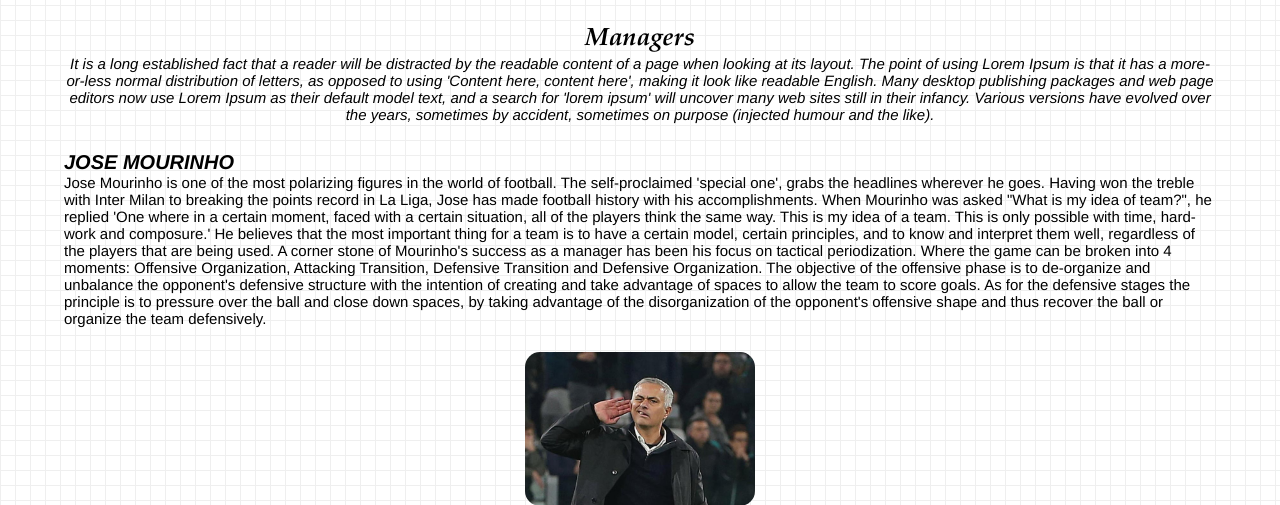
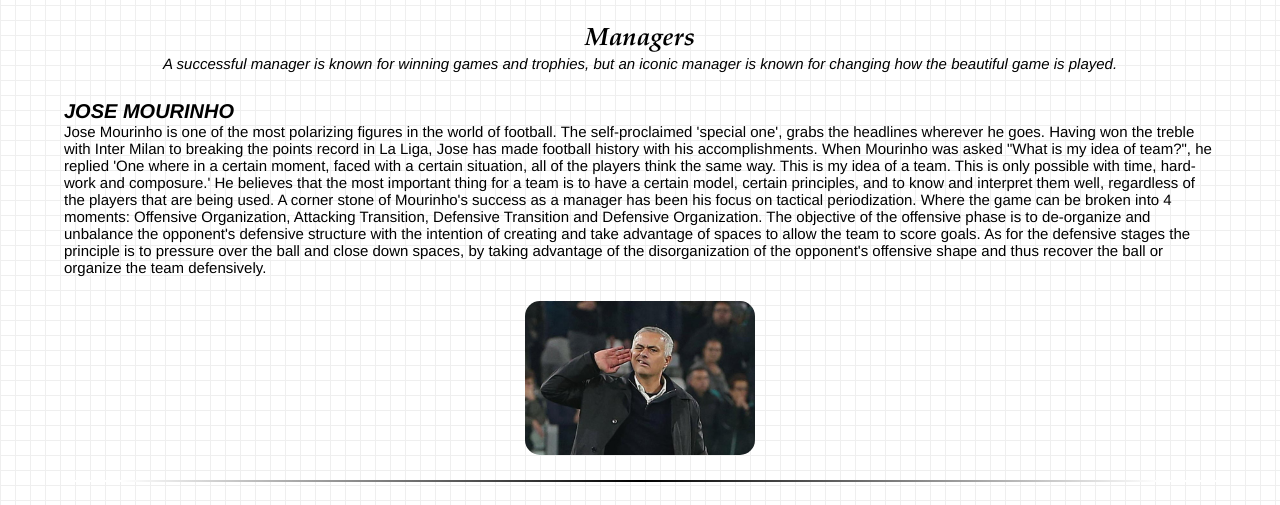
Before and after one commit to zsuzak/between-the-lines, a Node server app: page /managers in a window 1280 px wide. Shown: the part 250-755 px from the top of the page. Run offline with Node 20, Linux system fonts and the light colour scheme.

Commit message:
Changed intro

```diff
--- a/views/managers.hbs
+++ b/views/managers.hbs
@@ -29,11 +29,8 @@
 
     <div class="intro">
         <h2>Managers</h2>
-        <p>It is a long established fact that a reader will be distracted by the readable content of a page when looking at its layout.
-            The point of using Lorem Ipsum is that it has a more-or-less normal distribution of letters, as opposed to using 'Content here, content here',
-            making it look like readable English. Many desktop publishing packages and web page editors now use Lorem Ipsum as their default model text,
-            and a search for 'lorem ipsum' will uncover many web sites still in their infancy.
-            Various versions have evolved over the years, sometimes by accident, sometimes on purpose (injected humour and the like).
+        <p>
+            A successful manager is known for winning games and trophies, but an iconic manager is known for changing how the beautiful game is played.
         </p>
     </div>
 
```
